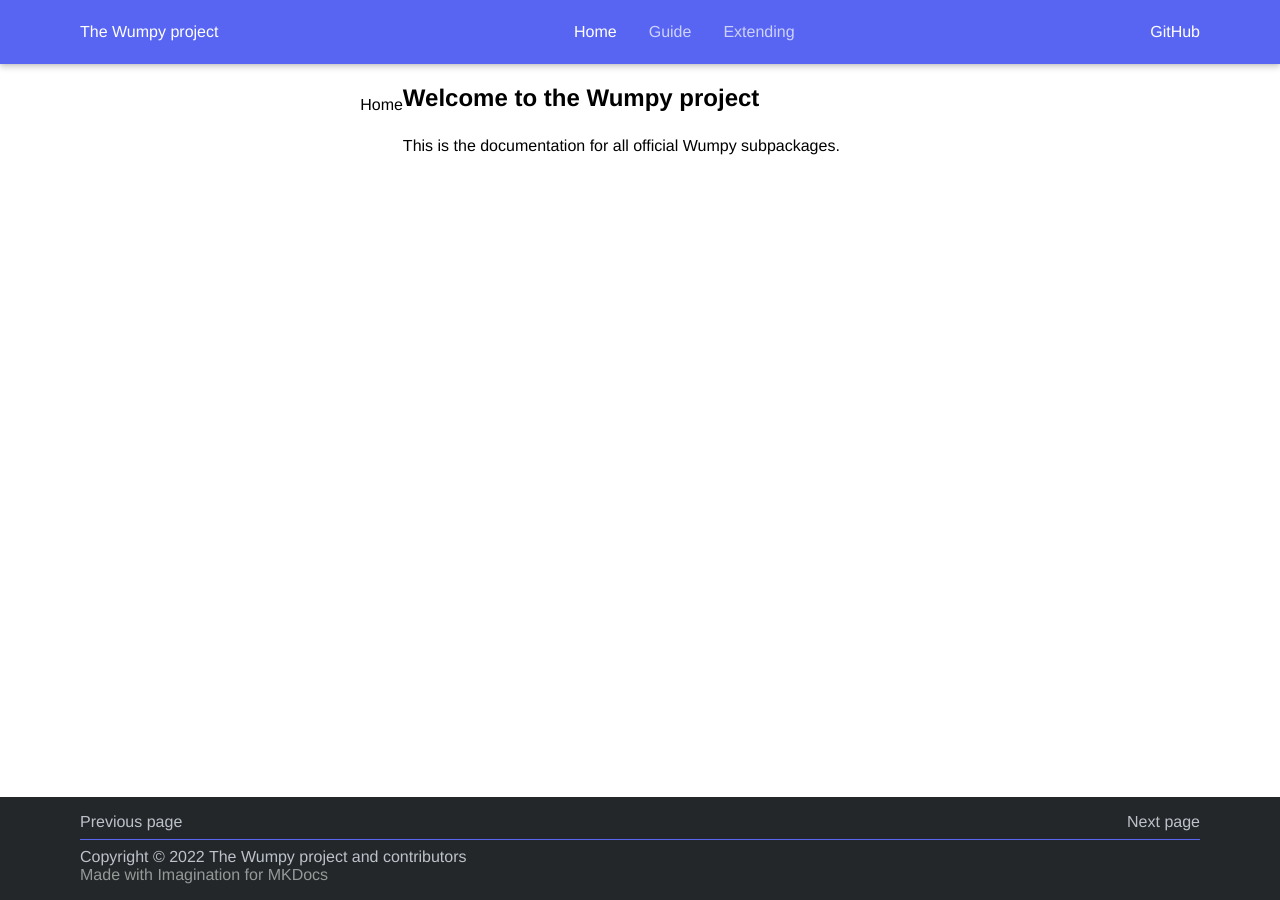
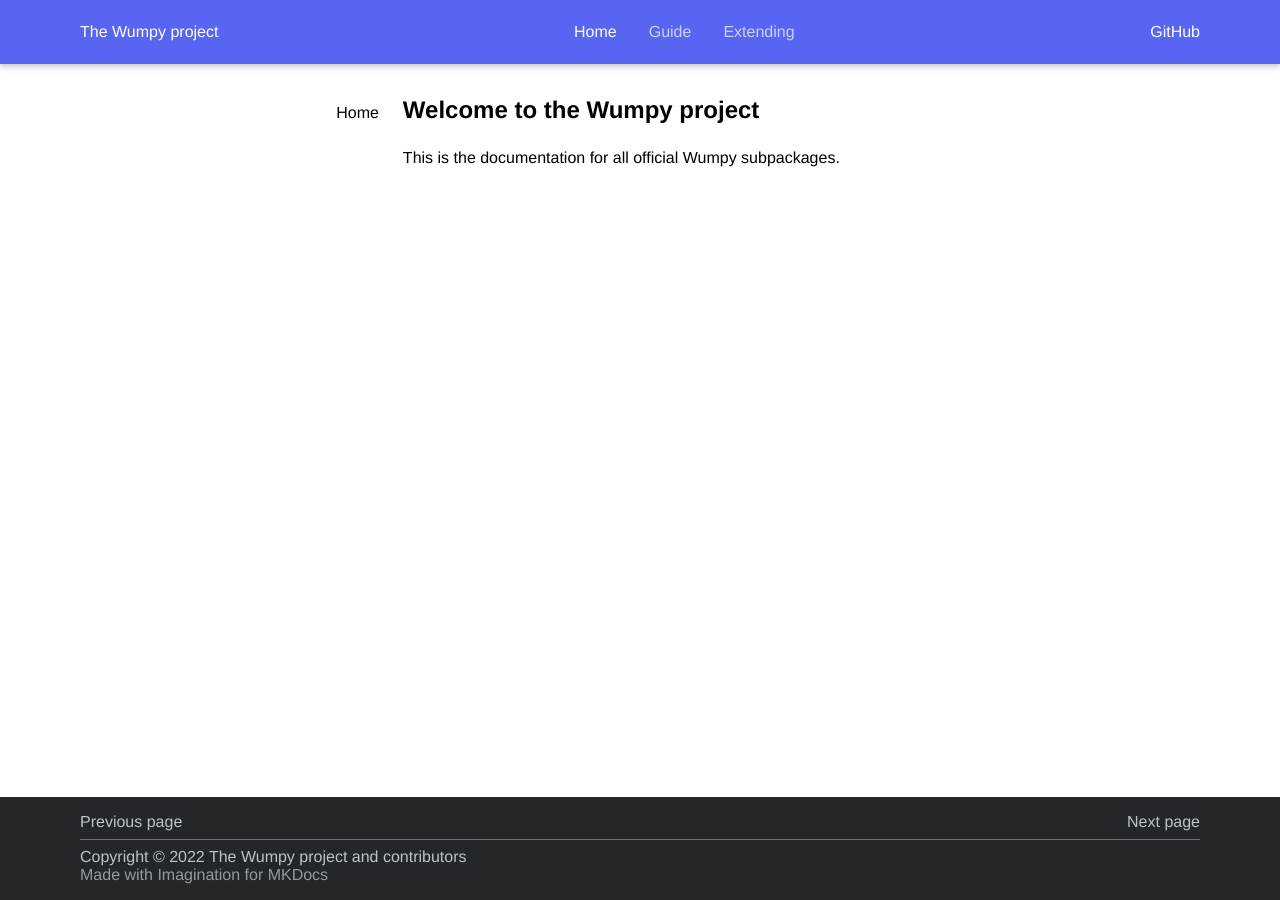
Before and after one commit to wumpyproject/docs, an MkDocs documentation site: the page built from docs/index.md, in a window 1280 px wide. Built offline with MkDocs 1.6.1, drawn with Linux system fonts in a browser that asks for light colours.

Commit message:
Add extra padding and margin around main content

```diff
--- a/theme/css/main.css
+++ b/theme/css/main.css
@@ -1,6 +1,7 @@
 @import "theme.css";
 @import "palette.css";
 
+@import "partials/content.css";
 @import "partials/footer.css";
 @import "partials/highlight.css";
 @import "partials/masthead.css";
--- /dev/null
+++ b/theme/css/partials/content.css
@@ -0,0 +1,4 @@
+article {
+  padding-top: 12px;
+  margin: 0px 24px 24px 24px;
+}
```
